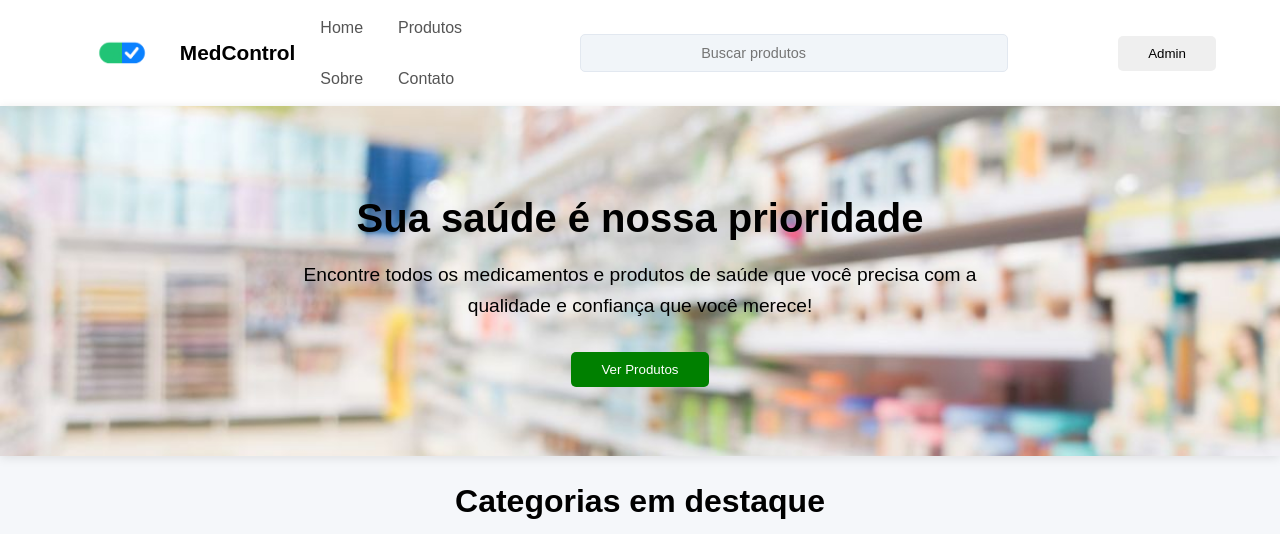
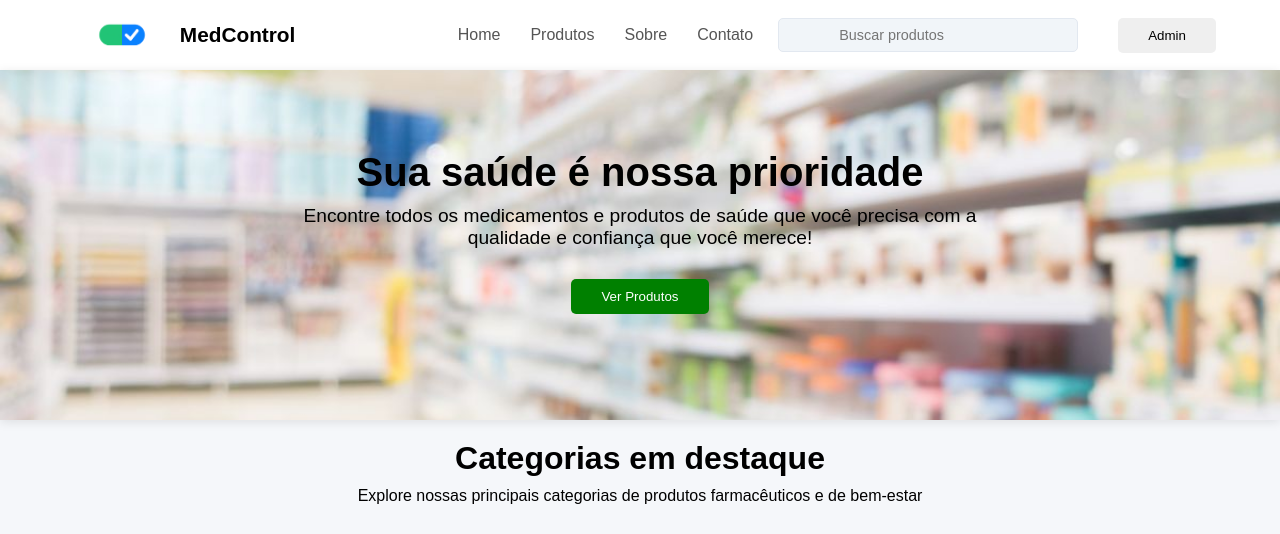
Before and after one commit to robertdouglasaimon/projeto-medcontrol, a plain HTML site: page medcontrol-homepage/index.html in a window 1280 px wide. Shown: the top 534 px of the page. Drawn offline with Linux system fonts and the light colour scheme; files whose address does not match are found by name.

Commit message:
Reestruturar o layout do cabeçalho e melhorar a capacidade de resposta; adicionar ícone de pesquisa e ajustar estilos CSS assim que possivel.

```diff
--- a/medcontrol-homepage/src/css/style.css
+++ b/medcontrol-homepage/src/css/style.css
@@ -1,5 +1,4 @@
-
-/* --------------Rest pagina -------------
+/* --------------Reset pagina -------------
 ------------------------------------------*/
 
 * {
@@ -14,7 +13,8 @@
 body {
     background-color: #f5f7fa;
     color: #333;
-    line-height: 1.6;
+    overflow-x: hidden;
+    /* line-height: 1.6; */
 }
 
 /* --------------topo + input -------------
@@ -30,11 +30,6 @@ header {
     justify-content: space-between;
     padding-top: 15px;
     padding-bottom: 15px;
-    }
-
-    .topo {
-    width: 100%;
-    overflow-x: hidden;
 }
 
 h1 {
@@ -54,27 +49,17 @@ img {
 nav {
   display: flex;
   align-items: center;
+  justify-content: flex-start;
   gap: 20px;
+  flex-wrap: wrap;
 }
 
 nav ul {
   display: flex;
+  gap: 20px;
+  margin: 0;
+  padding: 0;
   list-style: none;
-    gap: 25px;
-    flex-wrap: wrap;
-}
-
-
-nav {
-    display: flex;
-    align-items: center;
-    gap: 20px;
-}
-
-nav ul {
-    display: flex;
-    list-style: none;
-    gap: 25px;
 }
 
 nav ul li a {
@@ -84,6 +69,7 @@ nav ul li a {
     padding: 8px 5px;
     transition: all 0.3s ease;
     position: relative;
+
 }
 
 nav ul li a:hover {
@@ -109,16 +95,13 @@ nav input {
     background-color: #f1f5f9;
     border: 1px solid #e2e8f0;
     border-radius: 5px;
-    padding: 10px 120px;
-    margin-right: 70px;
-    margin-left: 30px;
+    padding: 8px 60px;
     font-size: 0.9rem;
-    cursor: pointer;
     transition: all 0.3s ease;
     color: #64748b;
-    display: flex;
-    align-items: center;
-    gap: 8px;
+    flex: 1;
+    min-width: 150px;
+    max-width: 300px;
 }
 
 /* --------------btn admin ------------
@@ -438,3 +421,6 @@ footer {
     margin-right: 10px;
     display: inline-block;
 }
+
+/* -----------Responsividade em varios------------
+-------------------tipos de telas---------------- */
```
Also changed, not shown: medcontrol-homepage/index.html (+1 -1 lines), medcontrol-homepage/src/assets/img/icons/search.png (added). Lines whose indentation alone changed are shown as unchanged.
